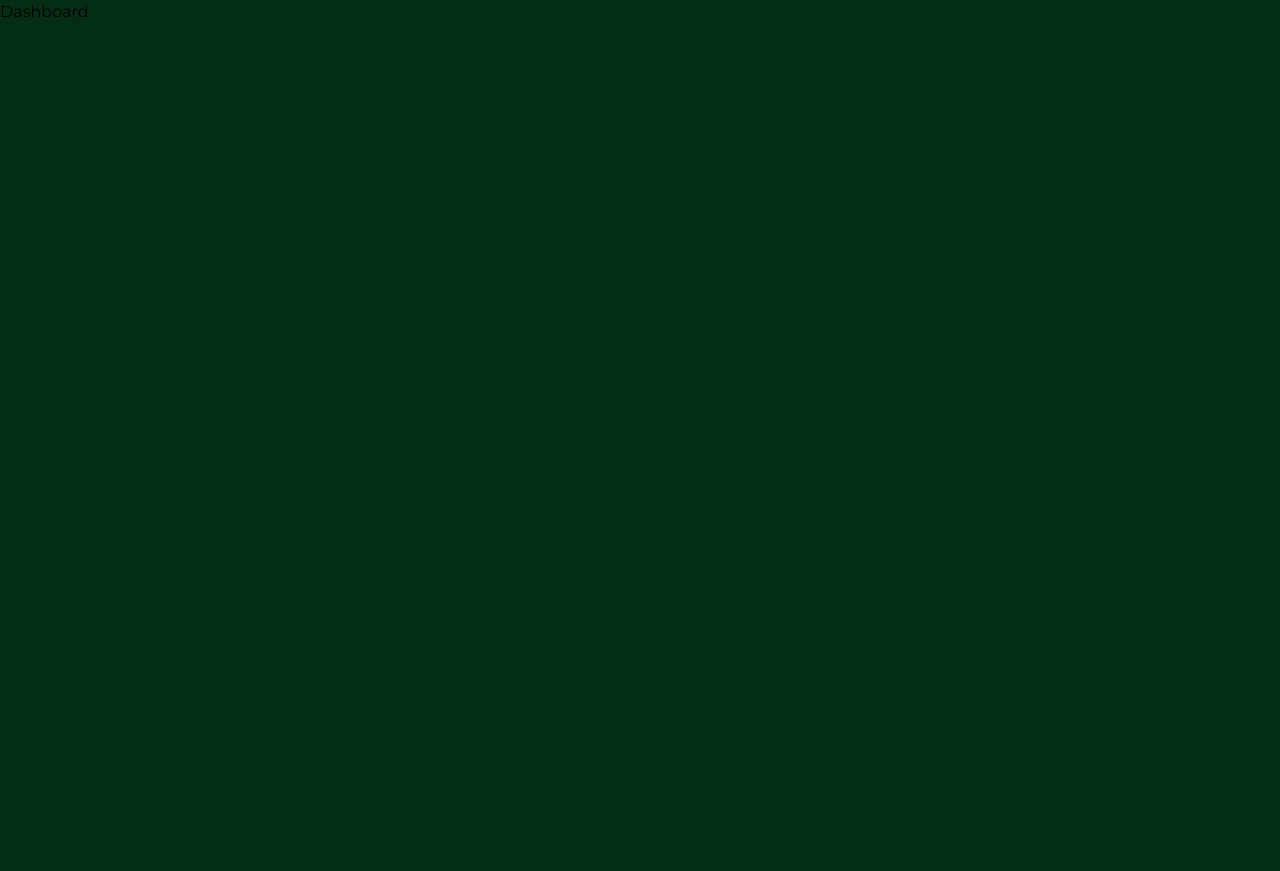
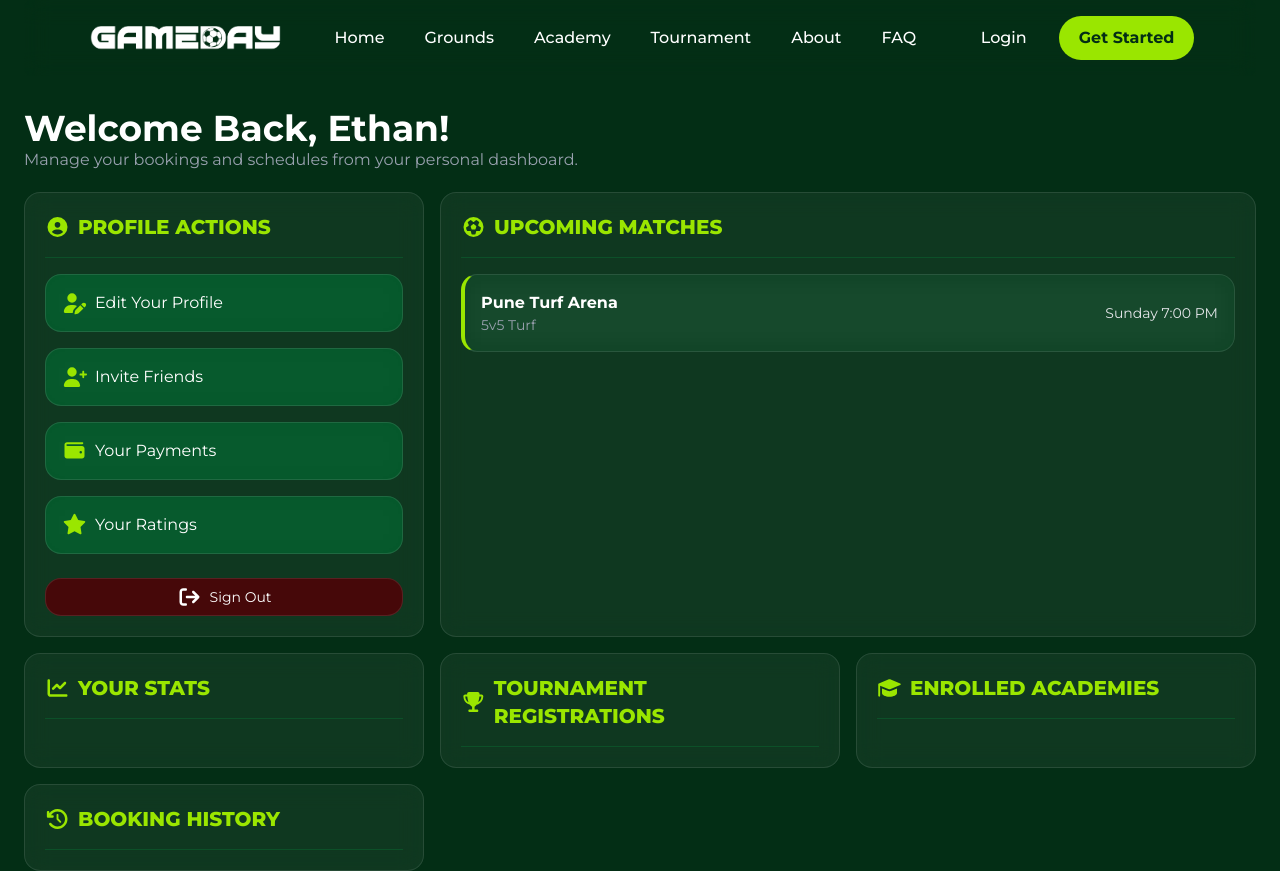
Before and after one commit to Ethanfaria/GameDay-v2, a React (Vite) app in the folder gameday/: page /dashboard in a window 1280 px wide. Before the commit the page ends 800 px from the top, so only its background shows below. Built offline with nearby package versions, Linux system fonts and the light colour scheme.

Commit message:
add: User Dashboard

```diff
--- a/gameday/src/pages/Dashboard.jsx
+++ b/gameday/src/pages/Dashboard.jsx
@@ -1,8 +1,101 @@
 import React from 'react'
+import NavBar from "../components/NavBar.jsx";
+import BentoBox from "../components/BentoBox.jsx";
+import {
+    faArrowRightFromBracket,
+    faCircleUser, faClockRotateLeft, faFutbol,
+    faStar, faChartLine, faTrophy, faGraduationCap,
+    faUserPen,
+    faUserPlus,
+    faWallet
+} from "@fortawesome/free-solid-svg-icons";
+import {FontAwesomeIcon} from "@fortawesome/react-fontawesome";
 
 const Dashboard = () => {
   return (
-    <div>Dashboard</div>
+    <div className="min-h-screen bg-green-950 text-white px-4 md:px-6 ">
+      <NavBar/>
+        <h1 className="font-bold text-4xl ">
+            Welcome Back, Ethan!
+        </h1>
+        <p className="text-gray-400 ">
+            Manage your bookings and schedules from your personal dashboard.
+        </p>
+        <div className="grid grid-cols-1 md:grid-cols-3 gap-4 mt-5">
+            <BentoBox className="col-span-1 p-5 bg-white/5">
+                <div className="flex items-center border-b border-green-900/90 pb-4 ">
+                    <FontAwesomeIcon icon={faCircleUser} className="mr-2 text-lime-400 text-xl" />
+                    <h2 className="text-xl font-extrabold text-lime-400 uppercase">Profile Actions</h2>
+                </div>
+                <div className="flex flex-col">
+                    <BentoBox className="flex items-center bg-green-800/70 mt-4 p-4 cursor-pointer">
+                        <FontAwesomeIcon icon={faUserPen} className="mr-2 text-lime-400 text-xl" />
+                        <p>Edit Your Profile</p>
+                    </BentoBox>
+                    <BentoBox className="flex items-center bg-green-800/70 mt-4 p-4 cursor-pointer">
+                        <FontAwesomeIcon icon={faUserPlus} className="mr-2 text-lime-400 text-xl" />
+                        <p>Invite Friends</p>
+                    </BentoBox>
+                    <BentoBox className="flex items-center bg-green-800/70 mt-4 p-4 cursor-pointer">
+                        <FontAwesomeIcon icon={faWallet} className="mr-2 text-lime-400 text-xl" />
+                        <p>Your Payments</p>
+                    </BentoBox>
+                    <BentoBox className="flex items-center bg-green-800/70 mt-4 p-4 cursor-pointer">
+                        <FontAwesomeIcon icon={faStar} className="mr-2 text-lime-400 text-xl" />
+                        <p>Your Ratings</p>
+                    </BentoBox>
+                    <BentoBox className="flex items-center justify-center bg-red-950 mt-6 p-2 cursor-pointer">
+                        <FontAwesomeIcon icon={faArrowRightFromBracket} className="mr-2  text-xl" />
+                        <p className="text-sm">Sign Out</p>
+                    </BentoBox>
+                </div>
+            </BentoBox>
+            <BentoBox className="md:col-span-2 p-5 bg-white/5">
+                <div className="flex items-center border-b border-green-900/90 pb-4 ">
+                    <FontAwesomeIcon icon={faFutbol} className="mr-2 text-lime-400 text-xl" />
+                    <h2 className="text-xl font-extrabold text-lime-400 uppercase">Upcoming Matches</h2>
+                </div>
+                <div className="flex flex-col">
+                    <BentoBox className="flex items-center bg-green-800/20 border-l-4 border-l-lime-400 mt-4 p-4 cursor-pointer">
+                        <div className="flex justify-between w-full">
+                            <div className="flex justify-between w-full items-center">
+                                <div>
+                                    <p className="text-white-300 font-bold">Pune Turf Arena</p>
+
+                                    <p className="text-sm text-gray-400">5v5 Turf</p>
+                                </div>
+                                <p className="text-sm text-gray-200">Sunday 7:00 PM</p>
+                            </div>
+                        </div>
+                    </BentoBox>
+                </div>
+            </BentoBox>
+            <BentoBox className="col-span-1 p-5 bg-white/5">
+                <div className="flex items-center border-b border-green-900/90 pb-4 ">
+                    <FontAwesomeIcon icon={faChartLine} className="mr-2 text-lime-400 text-xl" />
+                    <h2 className="text-xl font-extrabold text-lime-400 uppercase">Your Stats</h2>
+                </div>
+            </BentoBox>
+            <BentoBox className="col-span-1 p-5 bg-white/5">
+                <div className="flex items-center border-b border-green-900/90 pb-4 ">
+                    <FontAwesomeIcon icon={faTrophy} className="mr-2 text-lime-400 text-xl" />
+                    <h2 className="text-xl font-extrabold text-lime-400 uppercase">Tournament Registrations</h2>
+                </div>
+            </BentoBox>
+            <BentoBox className="col-span-1 p-5 bg-white/5">
+                <div className="flex items-center border-b border-green-900/90 pb-4 ">
+                    <FontAwesomeIcon icon={faGraduationCap} className="mr-2 text-lime-400 text-xl" />
+                    <h2 className="text-xl font-extrabold text-lime-400 uppercase">Enrolled Academies</h2>
+                </div>
+            </BentoBox>
+            <BentoBox className="col-span-1 p-5 bg-white/5">
+                <div className="flex items-center border-b border-green-900/90 pb-4 ">
+                    <FontAwesomeIcon icon={faClockRotateLeft} className="mr-2 text-lime-400 text-xl" />
+                    <h2 className="text-xl font-extrabold text-lime-400 uppercase">Booking History</h2>
+                </div>
+            </BentoBox>
+        </div>
+    </div>
   )
 }
 
```
